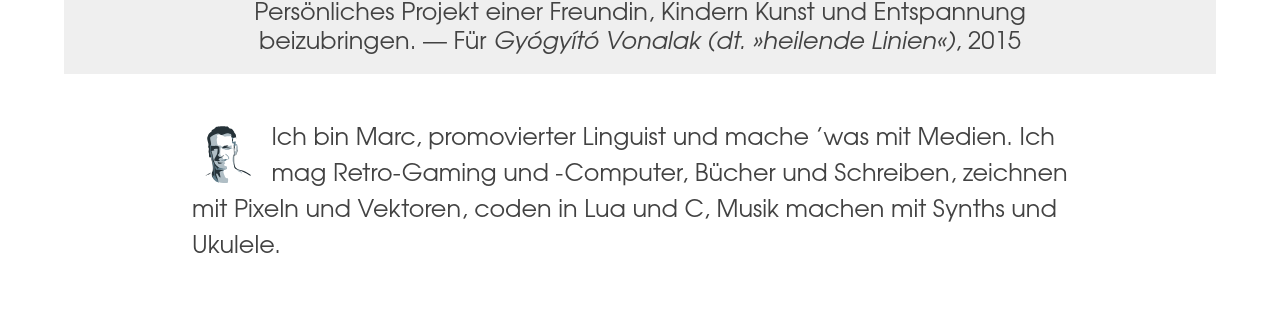
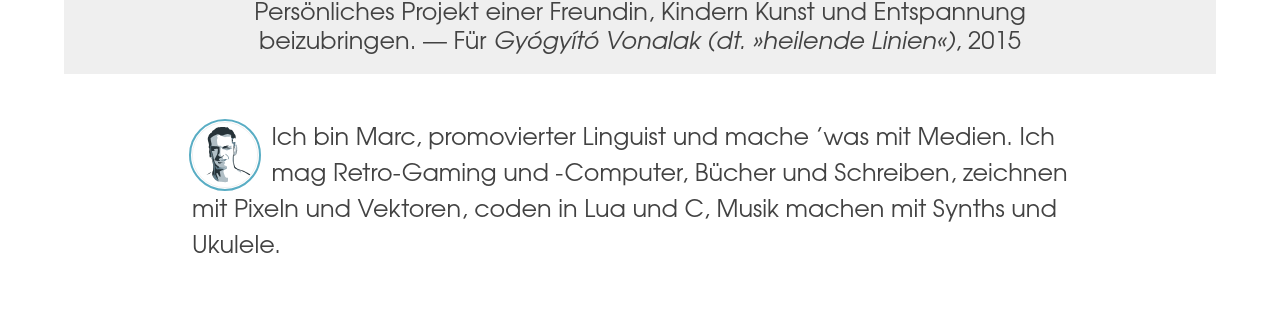
Before and after one commit to marc2o/marc2o.github.io, a Jekyll site: the page built from stuff.md, in a window 1280 px wide. Shown: the part 5426-5735 px from the top of the page. Built offline with Jekyll 4.4.1, drawn with Linux system fonts in a browser that asks for light colours.

Commit message:
Update article.css

```diff
--- a/assets/css/article.css
+++ b/assets/css/article.css
@@ -558,4 +558,7 @@ ul.about>li:nth-child(1) {
 	border-radius: 50%;
 	overflow: hidden;
 	background-color: #ffffff;
+	border: 0.1rem solid var(--fill-color);
+	outline: 0.125rem solid var(--link-color);
+	outline-offset: 0.1rem;
 }
```
